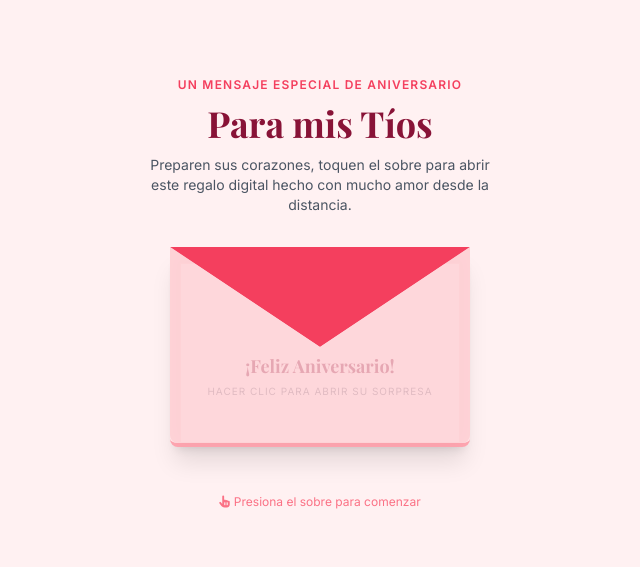
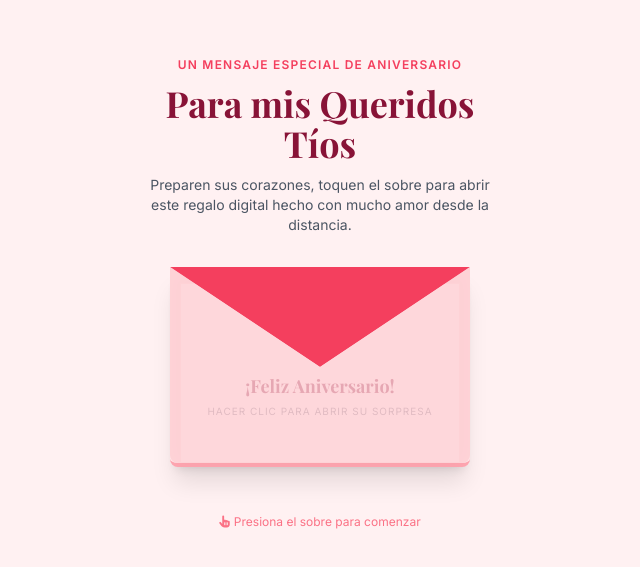
Before and after one commit to otmarycarolina-ship-it/tios, a React (Vite) app: page / in a window 1280 px wide. Shown: the part 109-676 px from the top of the page, without its empty margins (320-960 px from the left). Built offline with nearby package versions, Linux system fonts and the light colour scheme; a web font is replaced by a local one.

Commit message:
Update App.jsx

```diff
--- a/src/App.jsx
+++ b/src/App.jsx
@@ -3,7 +3,7 @@ import React, { useState, useEffect, useRef } from 'react';
 export default function App() {
   // CONFIGURACIONES PREDETERMINADAS
   const [config, setConfig] = useState({
-    tios: "Tíos",
+    tios: "Queridos Tíos",
     boda: "1996-05-15",
     firma: "Su sobrino(a) que los quiere",
     carta: `Queridos tíos, hoy celebramos no solo el paso del tiempo, sino la hermosa historia que han construido juntos.\n\nA pesar de la distancia física que nos separa hoy, sus risas, consejos y el inmenso ejemplo de unión que nos dan cruzan cualquier frontera. Son el claro ejemplo de que el amor verdadero todo lo puede, se fortalece con los años y florece en cada etapa.\n\n¡Que sigan sumando infinitos momentos felices, salud y complicidad! Les mando un abrazo gigante y apretado.`,
@@ -391,7 +391,9 @@ export default function App() {
 
           {/* COLLAGE DE FOTOS */}
           <div className="mb-10">
+            {/* Corregido a "Recuerdos" */}
             <h3 className="font-serif text-2xl font-bold text-rose-900 text-center mb-1">Recuerdos</h3>
+            {/* Corregido a "momentos" */}
             <p className="text-center text-xs text-gray-500 mb-8 italic">Momentos felices congelados en el tiempo</p>
 
             <div className="grid grid-cols-1 md:grid-cols-2 gap-8 px-4 justify-items-center">
```
